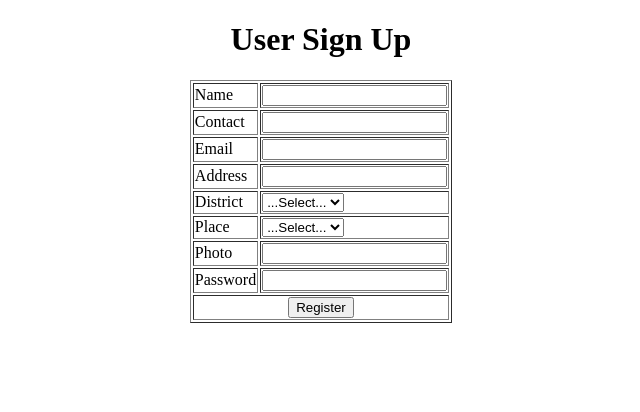
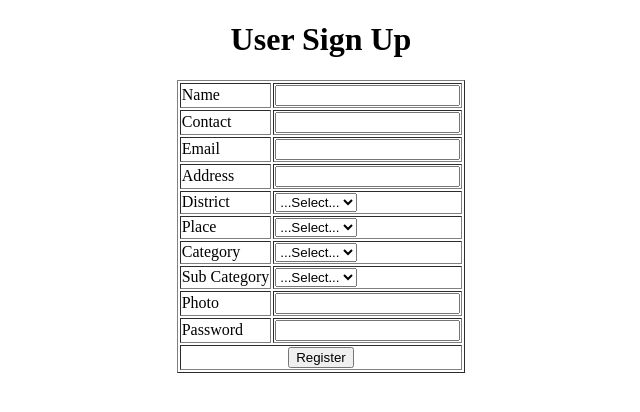
Before and after one commit to evadarsh/Django-Basics-DB, a Django app: page /guest/registration/ in a window 1280 px wide. Shown: the top 412 px of the page, without its empty margins (319-959 px from the left). Run offline with Django 5.2, Linux system fonts and the light colour scheme; data that the repository does not hold is empty; parts of the project's set-up code (start-up, migrations or seed data) failed here and were passed over.

Commit message:
Ajax for category and place on  reg

```diff
--- /dev/null
+++ b/Guest/Templates/Guest/AjaxSubcategory.html
@@ -0,0 +1,4 @@
+<option value="">...Select...</option>
+{% for i in subcategory %}
+<option value="{{i.id}}">{{i.subcategory.subcategory_name}}</option>
+{% endfor %}
--- a/Guest/Templates/Guest/Registration.html
+++ b/Guest/Templates/Guest/Registration.html
@@ -42,6 +42,21 @@
             </select></td>
         </tr>
         <tr>
+            <td>Category</td>
+            <td><select name="sel_category" id="sel_category">
+                <option value="">...Select...</option>
+                {% for i in category %}
+                <option value="{{i.id}}">{{i.category.category_name}}</option>
+                {% endfor %}
+            </select></td>
+        </tr>
+        <tr>
+            <td>Sub Category</td>
+            <td><select name="sel_subcategory" id="sel_subcategory">
+                <option value="">...Select...</option>
+            </select></td>
+        </tr>
+        <tr>
             <td>Photo</td>
             <td><input type="text" name="txt_photo" id="" value="{{user.user_photo}}"></td>
         </tr>
@@ -59,7 +74,7 @@
 <script>
     $("#sel_district").change(function () {
         var did = $(this).val();
-        var ur = "{% url 'webuser:ajaxplace' %}"
+        var ur = "{% url 'webguest:ajaxplace' %}"
         $.ajax({
             url: ur,
             data: { disd: did, },
@@ -69,3 +84,16 @@
         });
     });
 </script>
+<script>
+    $("#sel_category").change(function () {
+        var cid = $(this).val();
+        var ur = "{% url 'webguest:ajaxsubcategory' %}"
+        $.ajax({
+            url: ur,
+            data: { catd: cid, },
+            success: function (data) {
+                $("#sel_subcategory").html(data);
+            },
+        });
+    });
+</script>
--- a/Guest/urls.py
+++ b/Guest/urls.py
@@ -3,4 +3,6 @@ from Guest import views
 app_name = "webguest"
 urlpatterns = [
      path('registration/',views.registration),
+     path('ajaxplace/',views.ajaxplace,name="ajaxplace"),
+     path('ajaxsubcategory/',views.ajaxsubcategory,name="ajaxsubcategory"),
 ]
--- a/Guest/views.py
+++ b/Guest/views.py
@@ -6,15 +6,28 @@ import pyrebase
 db = firestore.client()
 # Create your views here.
 def registration(request):
+    cat = db.collection("tbl_category").stream()
+    cat_data = []
+    for i in cat:
+        data = i.to_dict()
+        cat_data.append({"category":data,"id":i.id})
+
     dis = db.collection("tbl_district").stream()
     dis_data = []
     for d in dis:
         dis_data.append({"district":d.to_dict(),"id":d.id})
-    return render(request,"Guest/Registration.html",{"district":dis_data})
+    return render(request,"Guest/Registration.html",{"district":dis_data,"category":cat_data})
 
 def ajaxplace(request):
     place = db.collection("tbl_place").where("district_id", "==", request.GET.get("disd")).stream()
     place_data = []
     for p in place:
         place_data.append({"place":p.to_dict(),"id":p.id})
-    return render(request,"User/AjaxPlace.html",{"place":place_data})
+    return render(request,"Guest/AjaxPlace.html",{"place":place_data})
+
+def ajaxsubcategory(request):
+    subcategory = db.collection("tbl_subcategory").where("category_id", "==", request.GET.get("catd")).stream()
+    subcategory_data = []
+    for s in subcategory:
+        subcategory_data.append({"subcategory":s.to_dict(),"id":s.id})
+    return render(request,"Guest/AjaxSubcategory.html",{"subcategory":subcategory_data})
```
